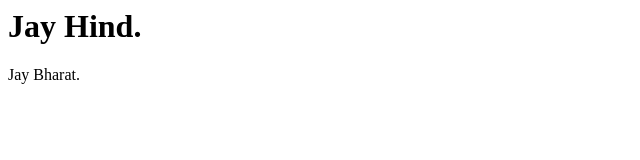
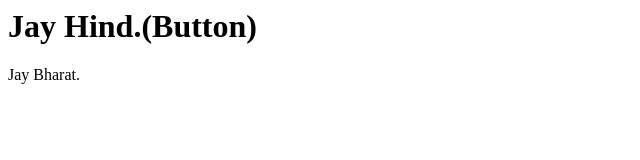
Before and after one commit to Abbuhatela9/localRepo, a plain HTML site: page index.html in a window 1280 px wide. Shown: the whole page, without its empty margins (0-640 px from the left). Drawn offline with Linux system fonts and the light colour scheme.

```diff
--- a/index.html
+++ b/index.html
@@ -1,2 +1,2 @@
-<h1>Jay Hind.</h1>
+<h1>Jay Hind.(Button)</h1>
 <p>Jay Bharat.</p>
```
